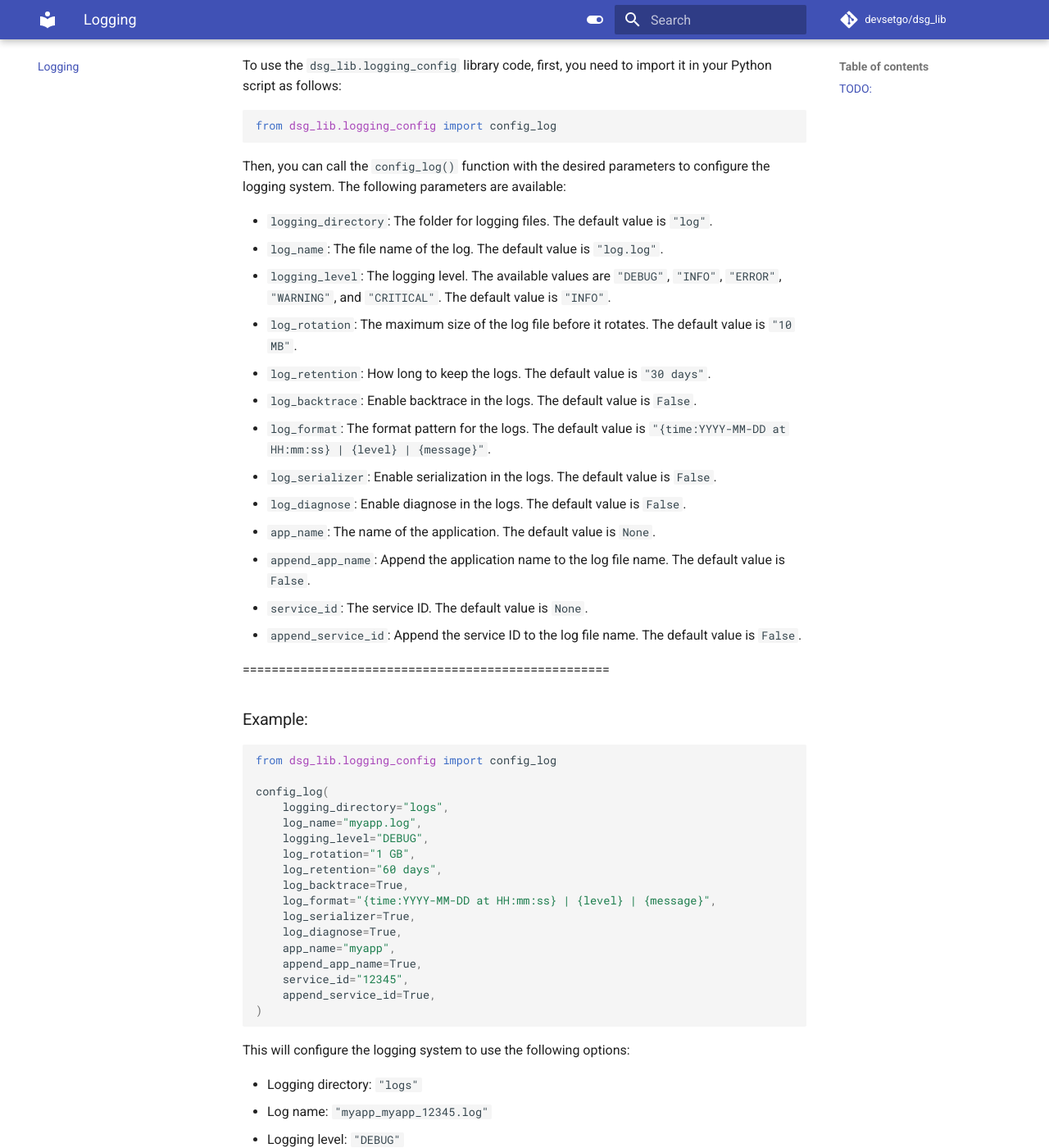
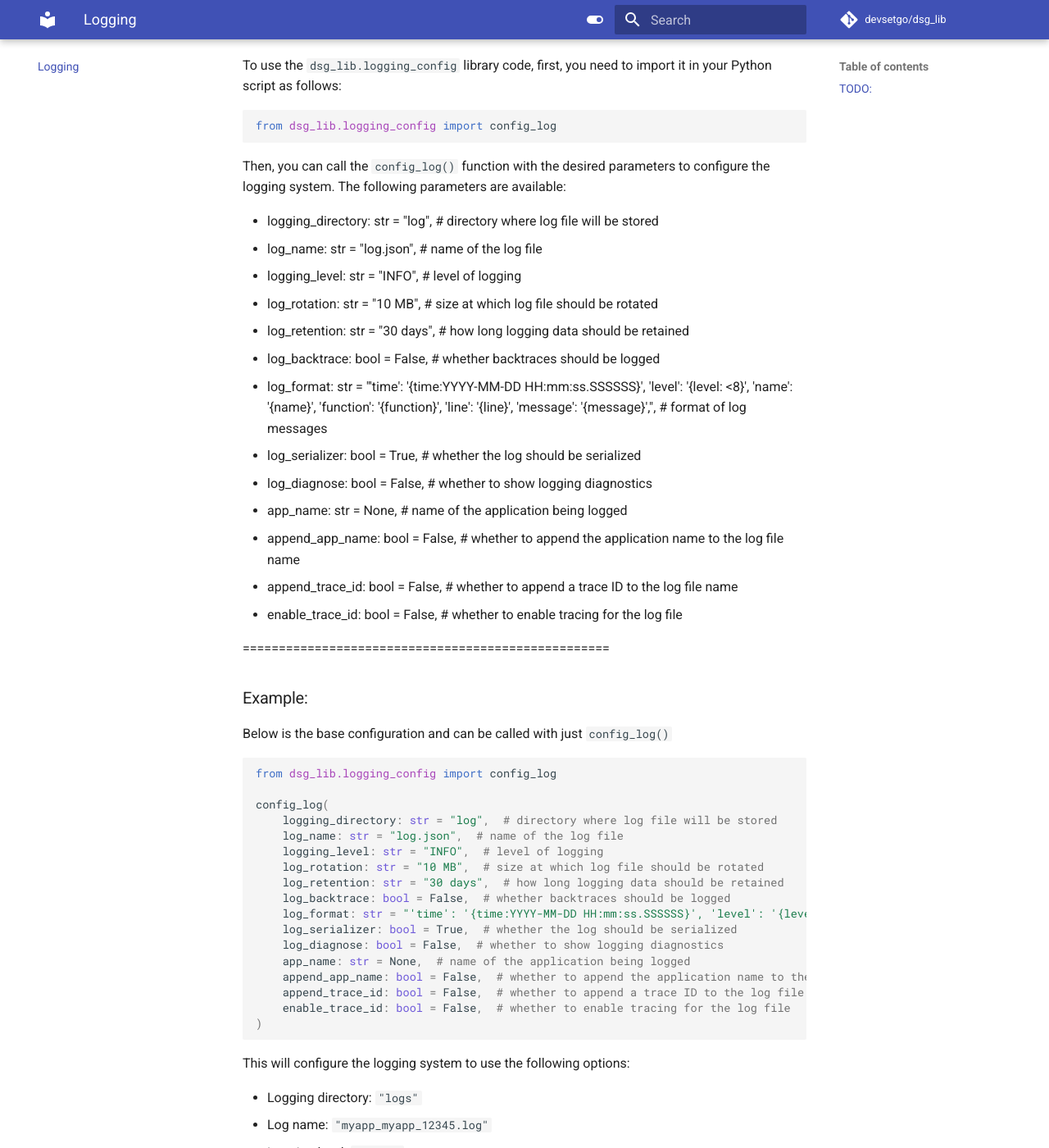
Before and after one commit to devsetgo/devsetgo_lib, an MkDocs documentation site: the page built from docs/logging.md, in a window 1280 px wide and 1400 px high, scrolled down 752 px. Shown: the whole window at 82% size. Built offline with MkDocs 1.6.1 and Material for MkDocs 9.7.7, drawn with Linux system fonts in a browser that asks for light colours; comment, search, counter and statistics services are not loaded.

Commit message:
updating documentation

````diff
--- a/docs/logging.md
+++ b/docs/logging.md
@@ -22,41 +22,43 @@ from dsg_lib.logging_config import config_log
 
 Then, you can call the `config_log()` function with the desired parameters to configure the logging system. The following parameters are available:
 
-*   `logging_directory`: The folder for logging files. The default value is `"log"`.
-*   `log_name`: The file name of the log. The default value is `"log.log"`.
-*   `logging_level`: The logging level. The available values are `"DEBUG"`, `"INFO"`, `"ERROR"`, `"WARNING"`, and `"CRITICAL"`. The default value is `"INFO"`.
-*   `log_rotation`: The maximum size of the log file before it rotates. The default value is `"10 MB"`.
-*   `log_retention`: How long to keep the logs. The default value is `"30 days"`.
-*   `log_backtrace`: Enable backtrace in the logs. The default value is `False`.
-*   `log_format`: The format pattern for the logs. The default value is `"{time:YYYY-MM-DD at HH:mm:ss} | {level} | {message}"`.
-*   `log_serializer`: Enable serialization in the logs. The default value is `False`.
-*   `log_diagnose`: Enable diagnose in the logs. The default value is `False`.
-*   `app_name`: The name of the application. The default value is `None`.
-*   `append_app_name`: Append the application name to the log file name. The default value is `False`.
-*   `service_id`: The service ID. The default value is `None`.
-*   `append_service_id`: Append the service ID to the log file name. The default value is `False`.
+- logging_directory: str = "log",  # directory where log file will be stored
+- log_name: str = "log.json",  # name of the log file
+- logging_level: str = "INFO",  # level of logging
+- log_rotation: str = "10 MB",  # size at which log file should be rotated
+- log_retention: str = "30 days",  # how long logging data should be retained
+- log_backtrace: bool = False,  # whether backtraces should be logged
+- log_format: str = "'time': '{time:YYYY-MM-DD HH:mm:ss.SSSSSS}', 'level': '{level: <8}', 'name': '{name}', 'function': '{function}', 'line': '{line}', 'message': '{message}',",  # format of log messages
+- log_serializer: bool = True,  # whether the log should be serialized
+- log_diagnose: bool = False,  # whether to show logging diagnostics
+- app_name: str = None,  # name of the application being logged
+- append_app_name: bool = False,  # whether to append the application name to the log file name
+- append_trace_id: bool = False,  # whether to append a trace ID to the log file name
+- enable_trace_id: bool = False,  # whether to enable tracing for the log file
 
 
 ===================================================
 ### Example:
 
+Below is the base configuration and can be called with just `config_log()`
+
 ```python
 from dsg_lib.logging_config import config_log
 
 config_log(
-    logging_directory="logs",
-    log_name="myapp.log",
-    logging_level="DEBUG",
-    log_rotation="1 GB",
-    log_retention="60 days",
-    log_backtrace=True,
-    log_format="{time:YYYY-MM-DD at HH:mm:ss} | {level} | {message}",
-    log_serializer=True,
-    log_diagnose=True,
-    app_name="myapp",
-    append_app_name=True,
-    service_id="12345",
-    append_service_id=True,
+    logging_directory: str = "log",  # directory where log file will be stored
+    log_name: str = "log.json",  # name of the log file
+    logging_level: str = "INFO",  # level of logging
+    log_rotation: str = "10 MB",  # size at which log file should be rotated
+    log_retention: str = "30 days",  # how long logging data should be retained
+    log_backtrace: bool = False,  # whether backtraces should be logged
+    log_format: str = "'time': '{time:YYYY-MM-DD HH:mm:ss.SSSSSS}', 'level': '{level: <8}', 'name': '{name}', 'function': '{function}', 'line': '{line}', 'message': '{message}',",  # format of log messages
+    log_serializer: bool = True,  # whether the log should be serialized
+    log_diagnose: bool = False,  # whether to show logging diagnostics
+    app_name: str = None,  # name of the application being logged
+    append_app_name: bool = False,  # whether to append the application name to the log file name
+    append_trace_id: bool = False,  # whether to append a trace ID to the log file name
+    enable_trace_id: bool = False,  # whether to enable tracing for the log file
 )
 ```
 
````
Also changed, not shown: docs/calendar_functions.md (line endings or trailing spaces).
